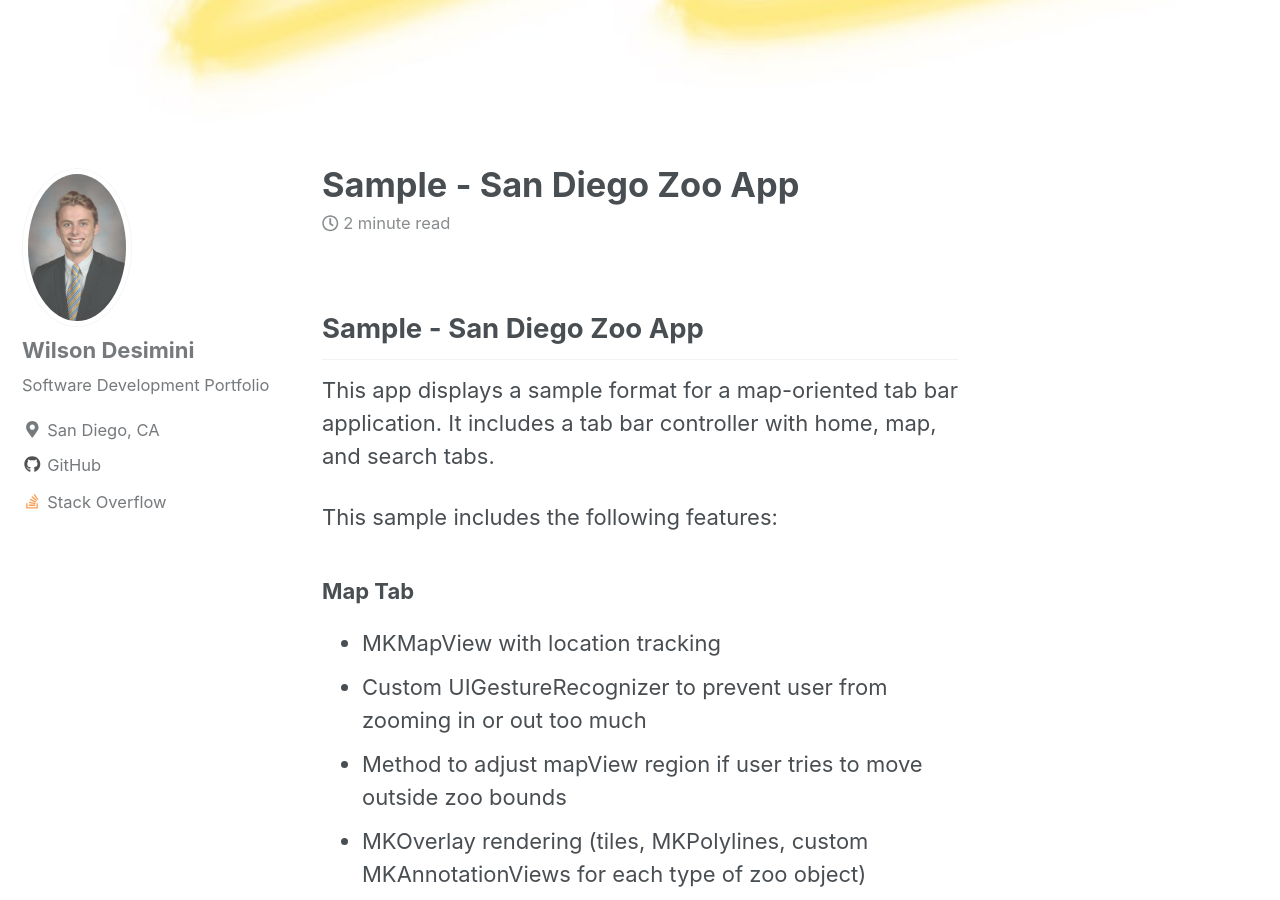
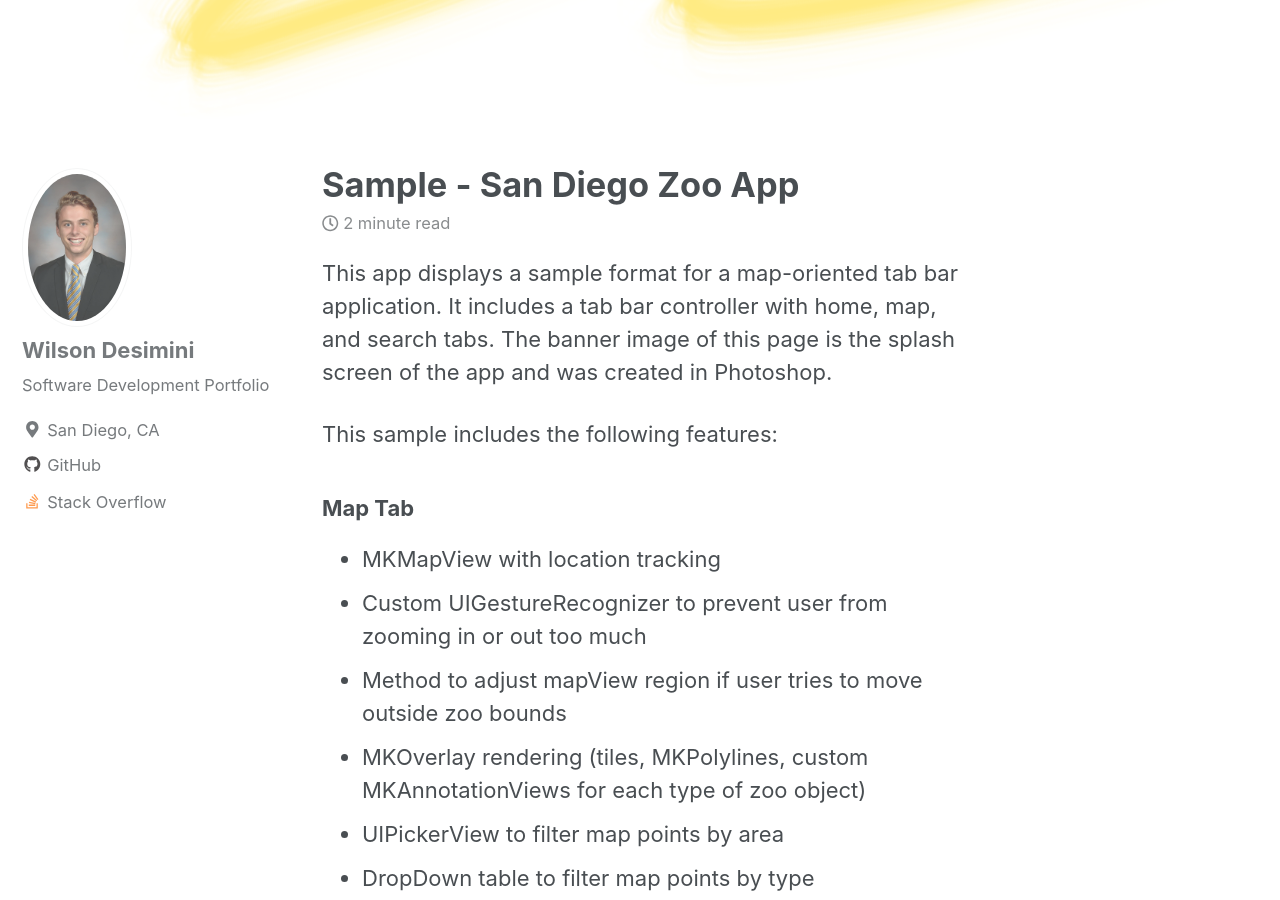
Before and after one commit to wdesimini/wdesimini.github.io, a Jekyll site: the page built from _posts/2018-12-20-sanDiegoZooAppSample.md, in a window 1280 px wide and 900 px high, scrolled down 415 px. Built offline with Jekyll 4.4.1, drawn with Linux system fonts in a browser that asks for light colours; nearby versions of some CDN libraries.

Commit message:
my commit

```diff
--- a/_posts/2018-12-20-sanDiegoZooAppSample.md
+++ b/_posts/2018-12-20-sanDiegoZooAppSample.md
@@ -3,13 +3,11 @@
 date: 2018-12-20
 tags: [swift, iOS, MapKit]
 header:
-  image: "/images/Splash Logo.jpg"
+  image: "/images/Splash Logo.png"
 excerpt: "MapKit, Data Filtering, Subclassing"
 ---
 
-## Sample - San Diego Zoo App
-
-This app displays a sample format for a map-oriented tab bar application. It includes a tab bar controller with home, map, and search tabs.
+This app displays a sample format for a map-oriented tab bar application. It includes a tab bar controller with home, map, and search tabs. The banner image of this page is the splash screen of the app and was created in Photoshop.
 
 This sample includes the following features:
 
```
Also changed, not shown: images/Splash Logo.jpg (deleted), images/Splash Logo.png (added).
